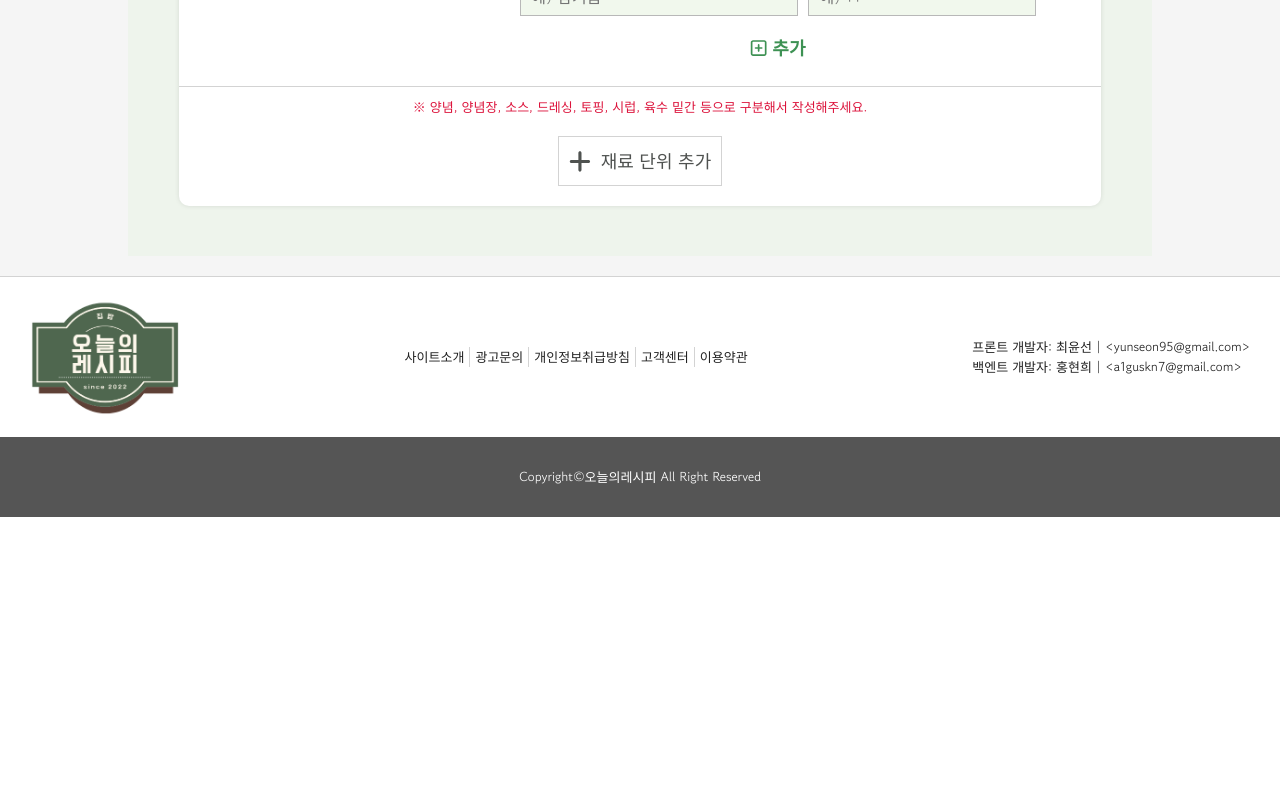
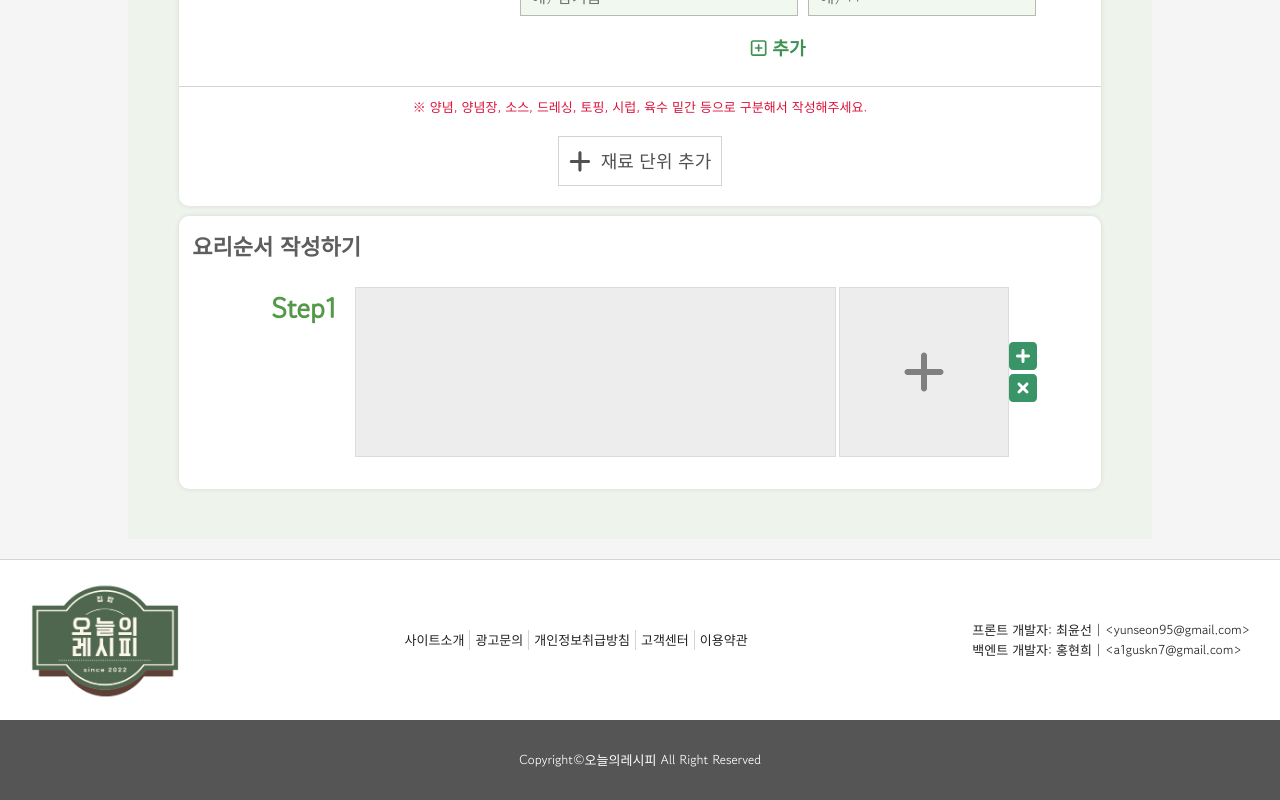
Before and after one commit to dbstjs95/recipe-site-project, a React (Create React App) app in the folder client/: page /register/recipe in a window 1280 px wide. Shown: the part 883-1683 px from the top of the page. Before the commit the page ends 1400 px from the top, so only its background shows below. Built offline with nearby package versions, Linux system fonts and the light colour scheme; a web font is replaced by a local one.

Commit message:
Update OrderInputBox.js

```diff
--- a/client/src/components/OrderInputBox.js
+++ b/client/src/components/OrderInputBox.js
@@ -1,7 +1,202 @@
-import React from "react";
+import React, { useState } from "react";
+import styled from "styled-components";
+import uuid from "react-uuid";
+import { FontAwesomeIcon } from "@fortawesome/react-fontawesome";
+import {
+  faPlus,
+  faSquarePlus,
+  faSquareXmark,
+} from "@fortawesome/free-solid-svg-icons";
+import { colors } from "../css";
+
+const Container = styled.div`
+  padding: 5px 0 15px;
+  h2 {
+    font-size: 22px;
+    color: #5e5e5e;
+    font-weight: bold;
+    padding: 8px 13px;
+    @media screen and (max-width: 1024px) {
+      font-size: 20px;
+    }
+    @media screen and (max-width: 700px) {
+      font-size: 19px;
+    }
+    @media screen and (max-width: 480px) {
+      font-size: 18px;
+    }
+  }
+`;
+const InputContainer = styled.ul`
+  li {
+    display: flex;
+    justify-content: center;
+    width: 80%;
+    margin: 0 auto;
+    padding: 17px 0px;
+    position: relative;
+    h3 {
+      font-size: 28px;
+      margin-right: 10px;
+      color: ${colors.main};
+      font-weight: bold;
+      width: 10%;
+      flex-shrink: 0;
+    }
+    > div {
+      display: flex;
+      width: 90%;
+      textarea,
+      label {
+        background-color: rgba(0, 0, 0, 0.07);
+        border: 1px solid gainsboro;
+      }
+      textarea {
+        flex: 1;
+        margin-right: 3px;
+        resize: none;
+        padding: 10px;
+      }
+      label {
+        display: flex;
+        justify-content: center;
+        align-items: center;
+        width: 170px;
+        height: 170px;
+        font-size: 3rem;
+        color: gray;
+      }
+    }
+    p {
+      display: flex;
+      flex-direction: column;
+      position: absolute;
+      transform: translate(100%, -50%);
+      top: 50%;
+      right: 0;
+      font-size: 2rem;
+      color: rgba(7, 122, 65, 0.8);
+      cursor: pointer;
+    }
+    @media screen and (max-width: 1220px) {
+      width: 90%;
+      h3 {
+        font-size: 26px;
+      }
+    }
+    @media screen and (max-width: 768px) {
+      width: 90%;
+      margin: 0 auto 0 20px;
+      h3 {
+        font-size: 24px;
+        width: 13%;
+      }
+      > div {
+        label {
+          width: 150px;
+          height: 150px;
+          font-size: 2rem;
+        }
+      }
+      p {
+        font-size: 1.6rem;
+      }
+    }
+    @media screen and (max-width: 480px) {
+      > div {
+        flex-direction: column;
+        align-items: center;
+        min-height: 350px;
+        padding-top: 5px;
+        textarea {
+          width: 80%;
+          margin-right: 0;
+          margin-bottom: 15px;
+        }
+        label {
+          width: 170px;
+          height: 170px;
+        }
+      }
+    }
+  }
+  @media screen and (max-width: 700px) {
+    padding-bottom: 15px;
+    li {
+      flex-direction: column;
+      width: 90%;
+      margin: 0 auto;
+      padding: 10px 0 0;
+      h3 {
+        width: 100%;
+        margin: 0 0 7px;
+      }
+      > div {
+        width: 100%;
+      }
+      p {
+        flex-direction: row;
+        transform: translate(0, 0);
+        top: 10px;
+        right: 10px;
+      }
+    }
+  }
+`;
 
 function OrderInputBox() {
-  return <div>OrderInputBox</div>;
+  const [ItemArrState, setItemArrState] = useState([uuid()]);
+
+  const handleSelectFile = (e) => {
+    e.preventDefault();
+  };
+
+  const handlePlusBtn = (targetIdx) =>
+    setItemArrState((prev) => {
+      let newArr = [...prev];
+      newArr.splice(targetIdx + 1, 0, uuid());
+      return newArr;
+    });
+
+  const handleDeleteBtn = (targetId) => {
+    if (ItemArrState.length <= 1) return;
+    setItemArrState((prev) => {
+      let newArr = prev.filter((id) => id !== targetId);
+      return newArr;
+    });
+  };
+
+  return (
+    <Container>
+      <h2>요리순서 작성하기</h2>
+      <InputContainer>
+        {ItemArrState.map((id, idx) => {
+          return (
+            <li key={id}>
+              <h3>{`Step${idx + 1}`}</h3>
+              <div>
+                <textarea />
+                <label htmlFor="img_file" onClick={handleSelectFile}>
+                  <FontAwesomeIcon icon={faPlus} />
+                </label>
+                <input id="img_file" type="file" style={{ display: "none" }} />
+              </div>
+              <p>
+                <FontAwesomeIcon
+                  icon={faSquarePlus}
+                  onClick={() => handlePlusBtn(idx)}
+                />
+                <FontAwesomeIcon
+                  icon={faSquareXmark}
+                  onClick={() => handleDeleteBtn(id)}
+                />
+              </p>
+            </li>
+          );
+        })}
+      </InputContainer>
+    </Container>
+  );
 }
 
 export default OrderInputBox;
--- a/client/src/page/RegisterRecipePage.js
+++ b/client/src/page/RegisterRecipePage.js
@@ -229,11 +229,10 @@ const IntroContainer = styled.div`
 `;
 
 const IngredientContainer = styled.div`
-  /* min-height: 200px; */
   padding: 30px 0 10px;
 `;
 const OrderContainer = styled.div`
-  min-height: 400px;
+  /* min-height: 400px; */
 `;
 const BtnContainer = styled.p`
   border: 1px solid blue;
@@ -314,9 +313,9 @@ function RegisterRecipePage() {
         <IngredientContainer>
           <IngredientInputBox />
         </IngredientContainer>
-        {/* <OrderContainer>
+        <OrderContainer>
           <OrderInputBox />
-        </OrderContainer> */}
+        </OrderContainer>
         {/* <BtnContainer>
           <button className="save">저장</button>
           <button className="release">저장 후 공개하기</button>
```
